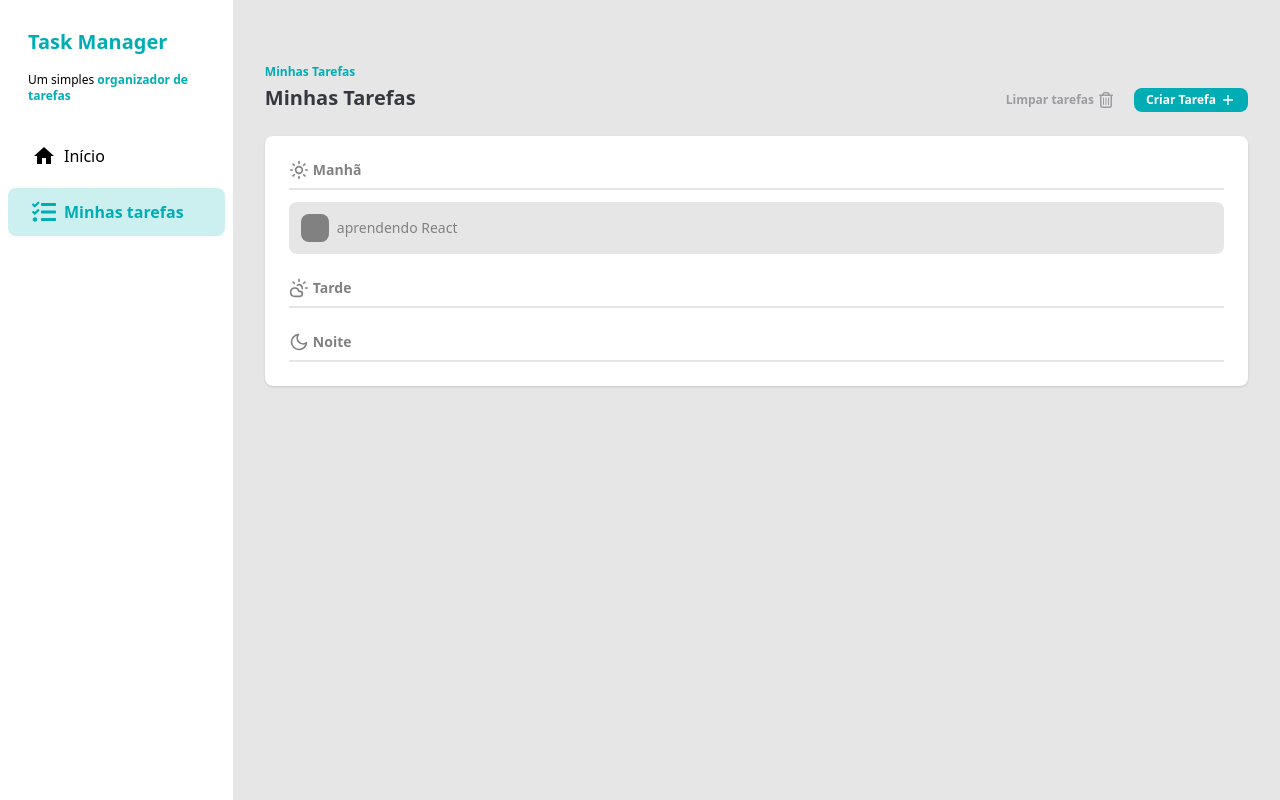
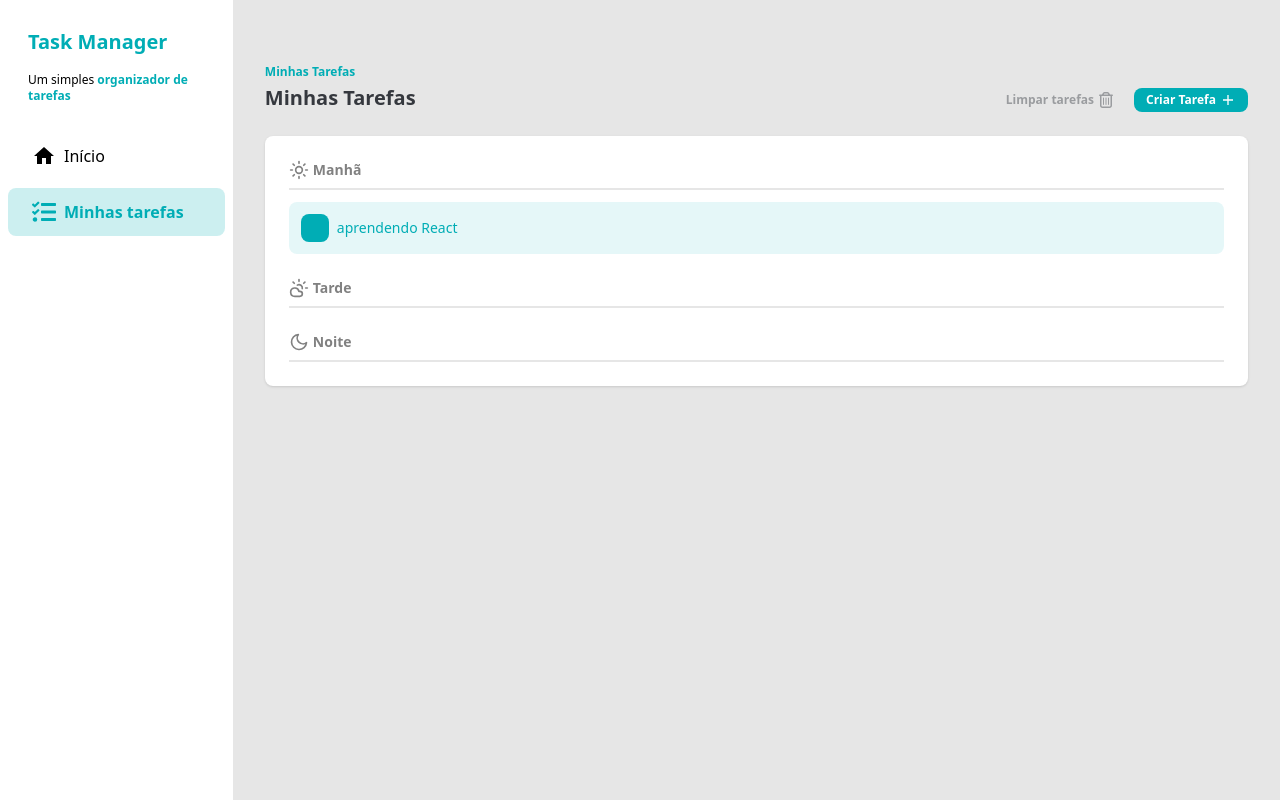
Before and after one commit to Alessandro-Vieira77/task-manager, a React (Vite) app: page / in a window 1280 px wide. Built offline with nearby package versions, Linux system fonts and the light colour scheme.

Commit message:
feat: added variants to TaskItem and Input box

```diff
--- a/src/components/TaskItem.jsx
+++ b/src/components/TaskItem.jsx
@@ -1,16 +1,48 @@
+import { AiOutlineLoading3Quarters } from "react-icons/ai";
+import { MdOutlineDone } from "react-icons/md";
+import { tv } from "tailwind-variants";
+
+const taskItem = tv({
+  base: "w-full rounded-lg p-3 text-sm",
+  variants: {
+    status: {
+      completed: "bg-[#00ADB5]/10 text-[#00ADB5]",
+      pending: "bg-[#FFAA04]/10 text-[#FFAA04]",
+      notStaged: "bg-[#818181]/10 text-[#818181]",
+    },
+  },
+  defaultVariants: {
+    status: "notStaged",
+  },
+});
+
+const box = tv({
+  base: "relative flex h-7 w-7 cursor-pointer items-center justify-center rounded-lg",
+  variants: {
+    status: {
+      completed: "bg-[#00ADB5]",
+      pending: "bg-[#FFAA04] ",
+      notStaged: "bg-[#818181]",
+    },
+  },
+  defaultVariants: {
+    status: "notStaged",
+  },
+});
+
 function TaskItem() {
   return (
-    <div className="w-full rounded-lg bg-[#818181]/20 p-3 text-sm">
+    <div className={taskItem({ status: "completed" })}>
       <div className="flex items-center gap-2">
-        <label className="relative flex h-7 w-7 cursor-pointer items-center justify-center rounded-lg bg-[#818181]">
+        <label className={box({ status: "completed" })}>
           <input
             type="checkbox"
             checked={true}
             className="absolute h-full w-full cursor-pointer opacity-0"
           />
-          <span className="text-2xl"></span>
+          <span></span>
         </label>
-        <p className="text-sm font-medium text-[#818181]">aprendendo React</p>
+        <p className="text-sm font-medium">aprendendo React</p>
       </div>
     </div>
   );
```
